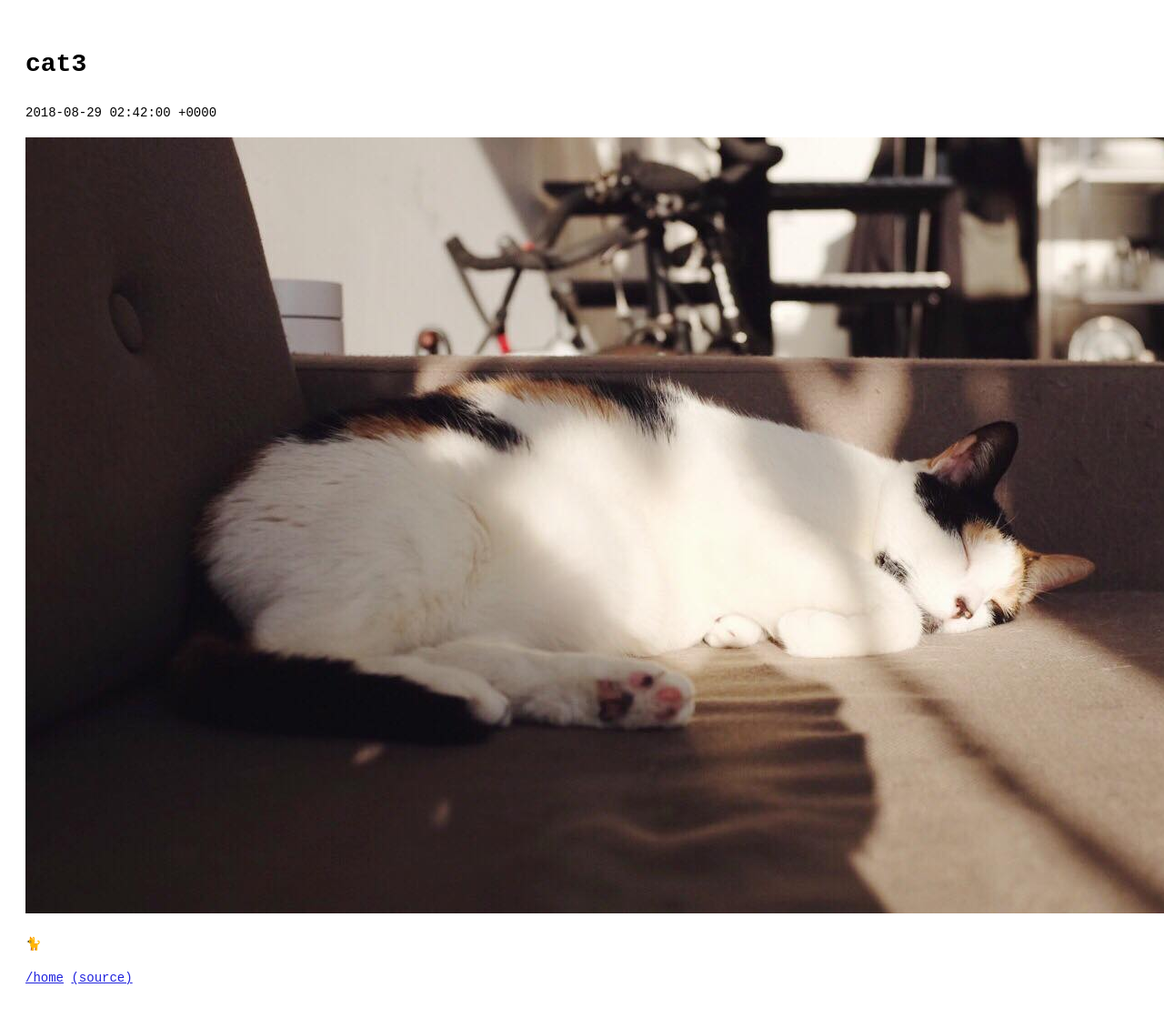
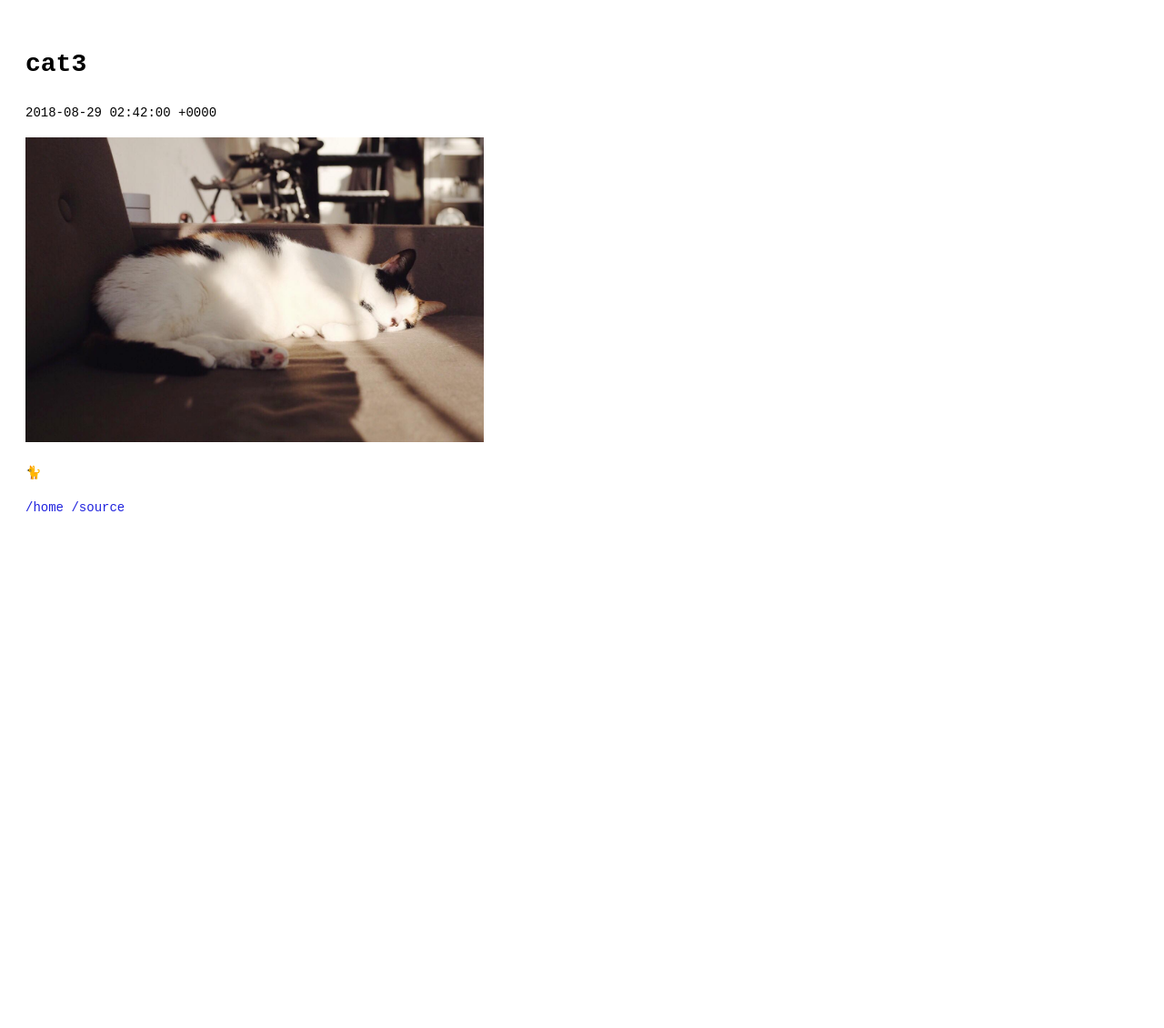
Before and after one commit to muan/micropub-content, a Jekyll site: the page built from _posts/2018-08-29-2018-08-29-02-42.md, in a window 1280 px wide. Shown: the whole page at 91% size. Built offline with Jekyll 4.4.1, drawn with Linux system fonts in a browser that asks for light colours; after the commit the page ends 900 px from its top, so only the background shows below that.

Commit message:
Fix styles

```diff
--- a/_layouts/default.html
+++ b/_layouts/default.html
@@ -26,6 +26,11 @@ body {
 
 a {
   color: #2023de;
+  text-decoration: none;
+}
+
+a:hover {
+  text-decoration: underline;
 }
 
 footer,
@@ -53,6 +58,10 @@ input {
 button {
   padding: 0.4em;
 }
+
+img {
+  max-width: 100%;
+}
     </style>
   </head>
   <body>
@@ -61,6 +70,6 @@ button {
       {% if page.date %}<time>{{page.date}}</time>{% endif %}
     </header>
     <main>{{content}}</main>
-    <footer><a href="https://muan.github.io/micropub-content">/home</a> <a href="https://github.com/muan/micropub-content">(source)</a></footer>
+    <footer><a href="https://muan.github.io/micropub-content">/home</a> <a href="https://github.com/muan/micropub-content">/source</a></footer>
   </body>
 </html>
--- a/index.html
+++ b/index.html
@@ -6,6 +6,6 @@ layout: default
 Dump things here.
 <ul>
   {% for post in site.posts %}
-    <li><a href=".{{post.url}}">{{post.title}}</a></li>
+    <li><a href=".{{post.url}}">{{post.title}}</a> &mdash; <time>{{post.date | date_to_string}}</time></li>
   {% endfor %}
 </ul>
```
